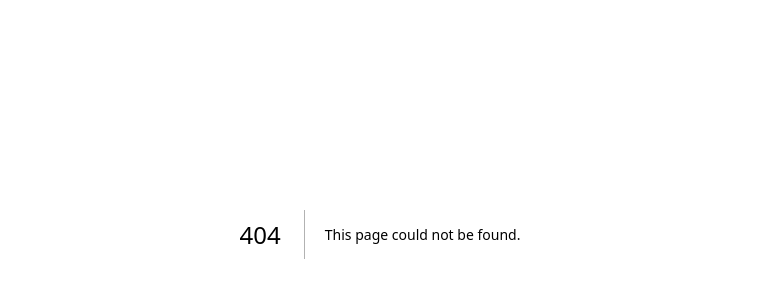
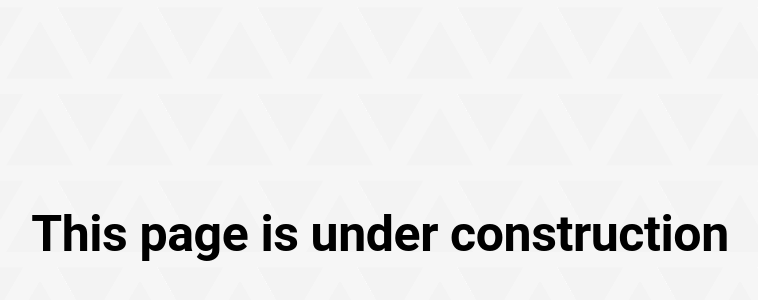
Before and after one commit to arifbhuiyan01/MyPortfolio, a Next.js app: page /construction in a window 1280 px wide. Before the commit this address had no page. Shown: the part 166-466 px from the top of the page, without its empty margins (260-1018 px from the left). Built offline with nearby package versions, Linux system fonts and the light colour scheme.

Commit message:
construction page complete

```diff
--- /dev/null
+++ b/src/pages/construction.js
@@ -0,0 +1,27 @@
+import { Typography } from "@mui/material";
+import { Box } from "@mui/system";
+import React from "react";
+
+function Construction() {
+  return (
+    <Box
+      sx={{
+        width: "100vw",
+        height: "100vh",
+        display: "flex",
+        justifyContent: "center",
+        alignItems: "center",
+        px: "5%",
+      }}
+    >
+      <Typography
+        variant="h2"
+        sx={{ fontSize: { xs: "20px", sm: "35px", md: "50px" }, fontWeight: "bold" }}
+      >
+        This page is under construction
+      </Typography>
+    </Box>
+  );
+}
+
+export default Construction;
```
